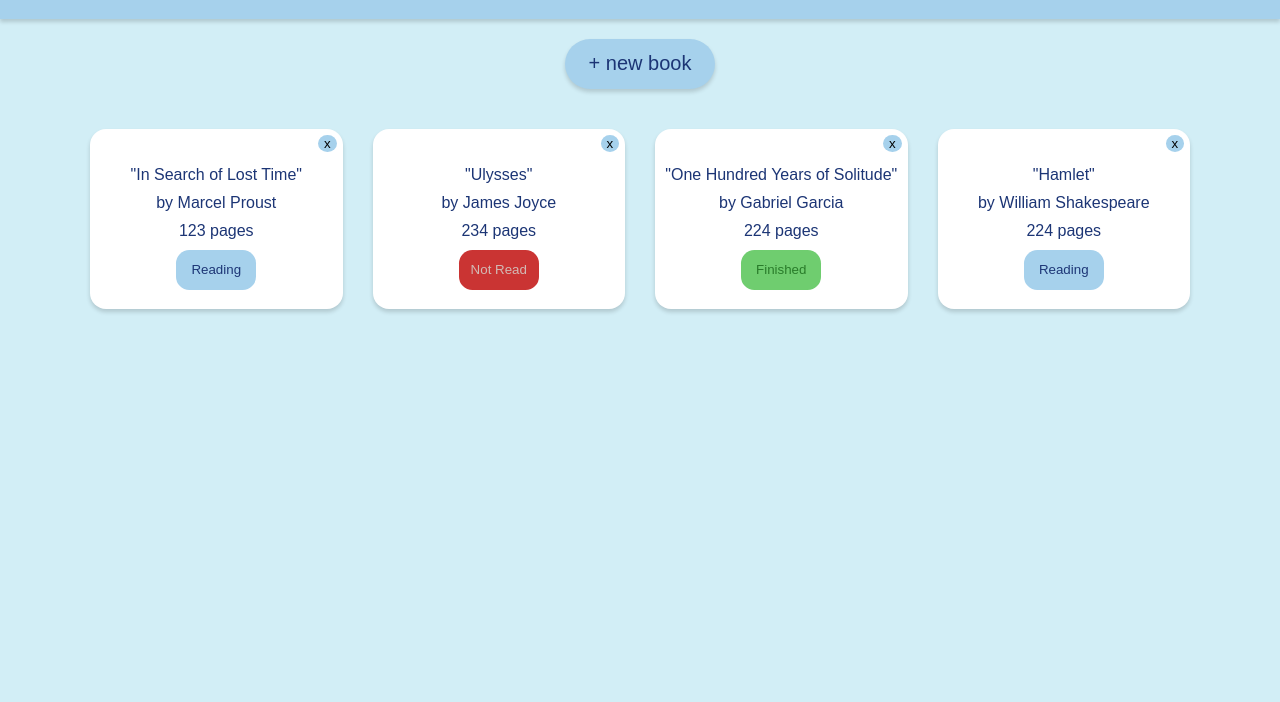
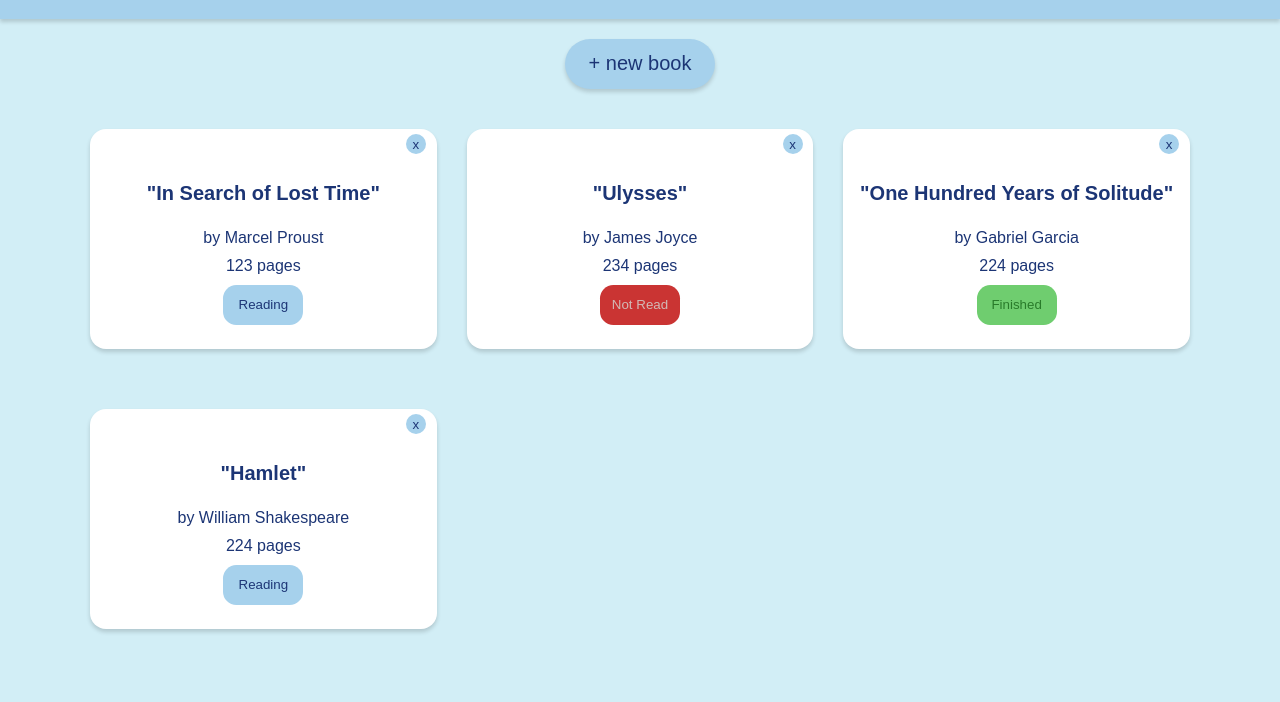
Before and after one commit to thanhtrucphan136/Library-Project, a plain HTML site: page index.html in a window 1280 px wide. Shown: the part 61-763 px from the top of the page. Drawn offline with Linux system fonts and the light colour scheme.

Commit message:
fix scaling

```diff
--- a/script.js
+++ b/script.js
@@ -30,6 +30,7 @@ Book.prototype.info = function(){
     cardCloseBtn.classList.add('card-close-btn');
     let cardTitle = document.createElement('div');
     cardTitle.textContent = `"${this.title}"`;
+    cardTitle.classList.add('card-title');
     let cardAuthor = document.createElement('div');
     cardAuthor.textContent = `by ${this.author}`;
     let cardPage = document.createElement('div');
--- a/style.css
+++ b/style.css
@@ -82,7 +82,8 @@ header{
     position: absolute;
     left: 91%;
     top: 2%;
-    display: flex;
+    display: inline-flex;
+    flex-direction: column;
     justify-content: center;
     align-items: center;
     color: var(--fontColor);
@@ -135,12 +136,13 @@ select{
 }
 #book-display{
     display: grid;
-    grid-template-columns: repeat(auto-fit, minmax(220px,1fr));
+    grid-template-columns: repeat(auto-fit, minmax(250px,1fr));
     grid-auto-rows: 180px;
-    gap: 50px;
+    gap: 100px 50px;
     margin: 40px 100px;
 }
 .card{
+    height: 220px;
     background-color: #fff;
     color: var(--fontColor);
     border-radius: 1em;
@@ -153,11 +155,9 @@ select{
     box-shadow: var(--shadow);
 }
 
-.card div:first-child{
-    width: 220px;
+.card-title{
     height: 50px;
-    font-size: 18px;
-    padding-top: 10px;
+    font-size: 20px;
     display: flex;
     justify-content: center;
     align-items: center;
@@ -178,15 +178,20 @@ select{
     transform: scale(1.1);
 }
 .card-close-btn{
+    padding: 0;
+    width: 20px;
+    height: 20px;
     border: none;
     border-radius: 50%;
     background-color: var(--skyBlue);
+    color: var(--fontColor);
     position: relative;
     margin-top: 10px;
     left: 44%;
     top: -2%;
     cursor: pointer;
-    display: flex;
+    display: inline-flex;
+    flex-direction: column;
     justify-content: center;
     align-items: center;
 }
```
